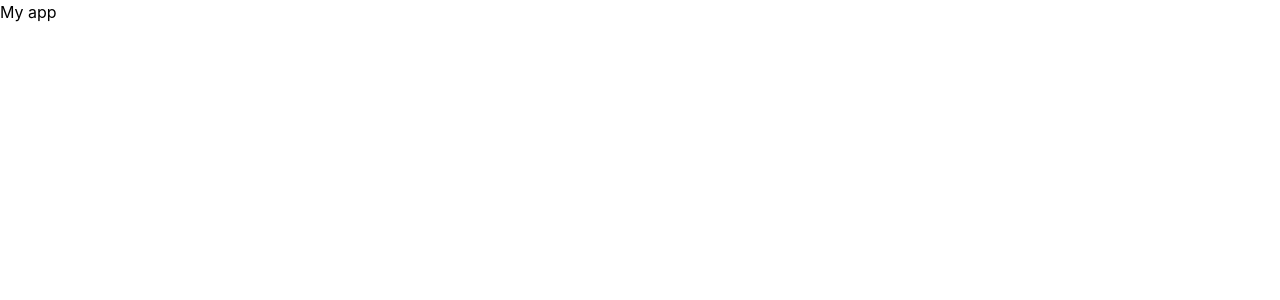
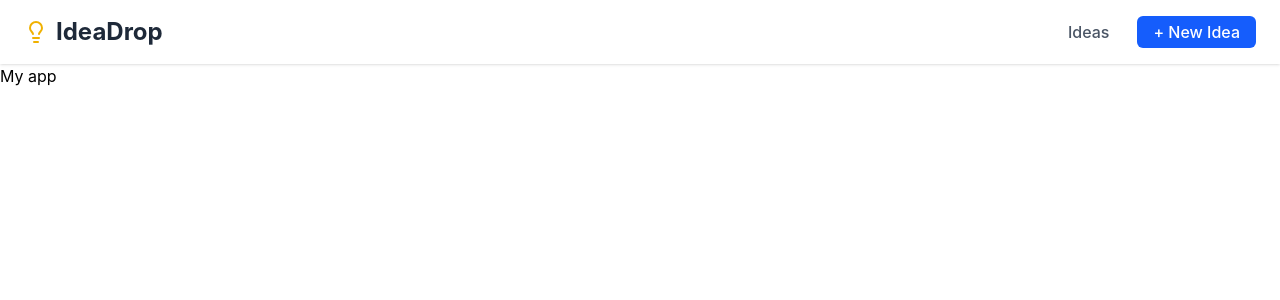
Before and after one commit to YashdeepN/idea-drop-frontend, a React (Vite) app: page / in a window 1280 px wide. Shown: the top 300 px of the page. Built offline with nearby package versions, Linux system fonts and the light colour scheme.

Commit message:
create and applied Header component as layout component

```diff
--- a/package.json
+++ b/package.json
@@ -18,6 +18,7 @@
     "@tanstack/react-router-devtools": "^1.131.5",
     "@tanstack/router-plugin": "^1.121.2",
     "axios": "^1.11.0",
+    "lucide-react": "^0.539.0",
     "react": "^19.0.0",
     "react-dom": "^19.0.0",
     "tailwindcss": "^4.0.6"
--- /dev/null
+++ b/src/components/Header.tsx
@@ -0,0 +1,33 @@
+import { Link } from "@tanstack/react-router";
+import { Lightbulb } from "lucide-react";
+
+const Header = () => {
+  return (
+    <header className="bg-white shadow">
+      <div className="container mx-auto px-6 py-4 flex justify-between items-center">
+        <div className="flex items-center space-x-2 text-gray-800">
+          <Link to="/" className="flex items-center space-x-2 text-gray-800">
+            <Lightbulb className="w-6 h-6 text-yellow-500" />
+            <h1 className="text-2xl font-bold">IdeaDrop</h1>
+          </Link>
+        </div>
+        <nav className="flex items-center space-x-4">
+          <Link
+            to="/ideas"
+            className="text-gray-600 hover:text-gray-900 font-medium transition px-3 py-2 leading-none"
+          >
+            Ideas
+          </Link>
+          <Link
+            to="/ideas/new"
+            className="bg-blue-600 hover:bg-blue-700 text-white font-medium transition px-4 py-2 rounded-md leading-none"
+          >
+            + New Idea
+          </Link>
+        </nav>
+      </div>
+    </header>
+  );
+};
+
+export default Header;
--- a/src/routes/__root.tsx
+++ b/src/routes/__root.tsx
@@ -1,3 +1,4 @@
+import Header from "@/components/Header";
 import { TanstackDevtools } from "@tanstack/react-devtools";
 import type { QueryClient } from "@tanstack/react-query";
 import {
@@ -24,9 +25,14 @@
       },
     ],
   }),
-  component: () => (
+  component: RootLayout,
+});
+
+function RootLayout() {
+  return (
     <>
       <HeadContent />
+      <Header />
       <Outlet />
       <TanstackDevtools
         config={{
@@ -40,5 +46,5 @@
         ]}
       />
     </>
-  ),
-});
+  );
+}
```
Also changed, not shown: 1 other file (tests, documents, lock files or other folders).
